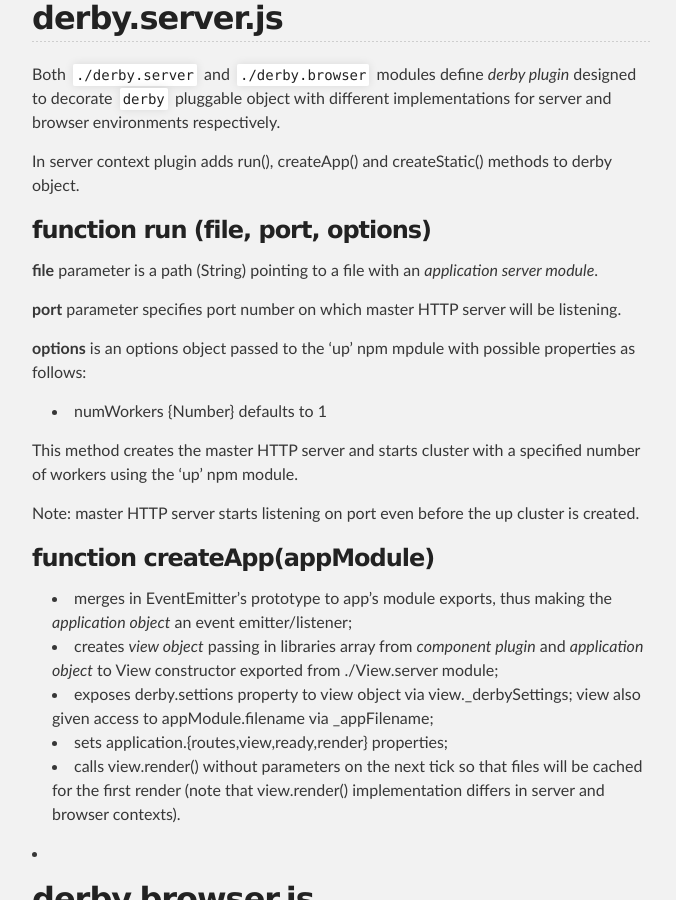
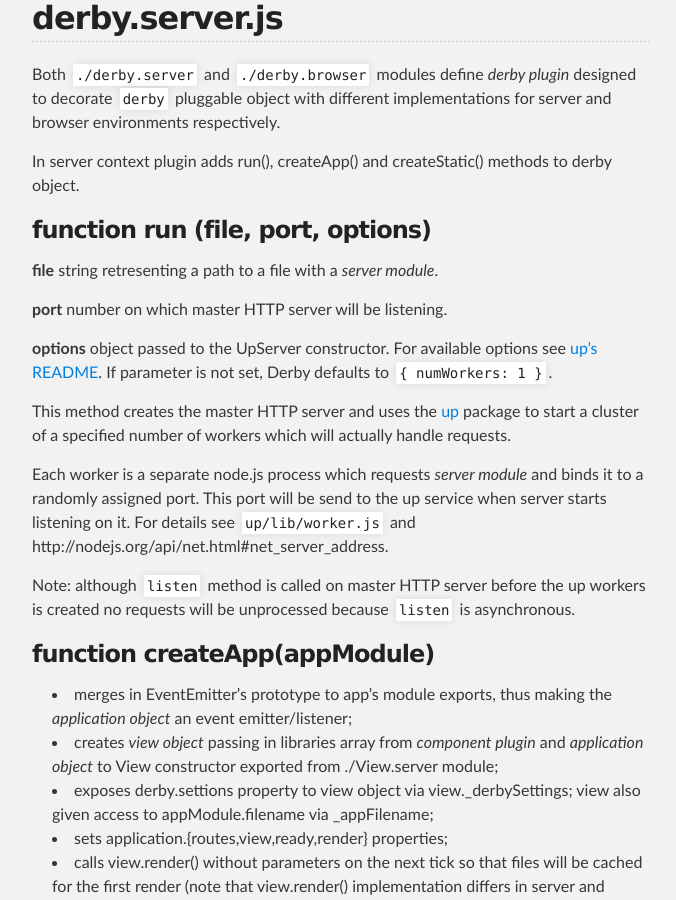
Before and after one commit to irnc/irnc.github.com, a Jekyll site: the page built from _posts/2012-10-16-derby-overview.md, in a window 1280 px wide and 900 px high, scrolled down 1059 px. Shown: the whole window, without its empty margins (308-984 px from the left). Built offline with Jekyll 4.4.1, drawn with Linux system fonts in a browser that asks for light colours; some of the changed text lies outside the part shown.

Commit message:
Added notes about 'up' package to derby.run method section

```diff
--- a/_posts/2012-10-16-derby-overview.md
+++ b/_posts/2012-10-16-derby-overview.md
@@ -38,22 +38,26 @@
 
     ### function run (file, port, options)
 
-    **file** parameter is a path (String) pointing to a file with an
-    *application server module*.
+    **file** string retresenting a path to a file with a *server module*.
 
-    **port** parameter specifies port number on which master HTTP server will
-    be listening.
+    **port** number on which master HTTP server will be listening.
 
-    **options** is an options object passed to the 'up' npm mpdule with
-    possible properties as follows:
+    **options** object passed to the UpServer constructor. For available
+    options see [up's README][up-github]. If parameter is not set, Derby
+    defaults to `{ numWorkers: 1 }`.
 
-    * numWorkers {Number} defaults to 1
+    This method creates the master HTTP server and uses the [up][up-github]
+    package to start a cluster of a specified number of workers which will
+    actually handle requests.
 
-    This method creates the master HTTP server and starts cluster with a
-    specified number of workers using the 'up' npm module.
+    Each worker is a separate node.js process which requests *server module*
+    and binds it to a randomly assigned port. This port will be send to the up
+    service when server starts listening on it. For details see
+    `up/lib/worker.js` and http://nodejs.org/api/net.html#net_server_address.
 
-    Note: master HTTP server starts listening on port even before the up cluster
-    is created.
+    Note: although `listen` method is called on master HTTP server before the
+    up workers is created no requests will be unprocessed because `listen` is
+    asynchronous.
 
     ### function createApp(appModule)
 
@@ -267,7 +271,9 @@
     express application and includes Connect middleware.
 
     *Server module* must export an instance of http.Server. Otherwise call to
-    `derby.run` will throw an error.
+    `derby.run` will throw an error. Such structure of code is required to use
+    [up][up-github] package to service live code reloads, see it's README for
+    details.
 
 *   lib/app
 
@@ -282,6 +288,13 @@
     function run() inside the `lib/derby.server` module.
 
 # Notes about external dependencies
+
+## up
+
+[Up][up-github] module is described as *Zero downtime reloads for Node HTTP(S)
+servers*.
+
+[up-github]: https://github.com/learnboost/up
 
 ## browserify
 
```
